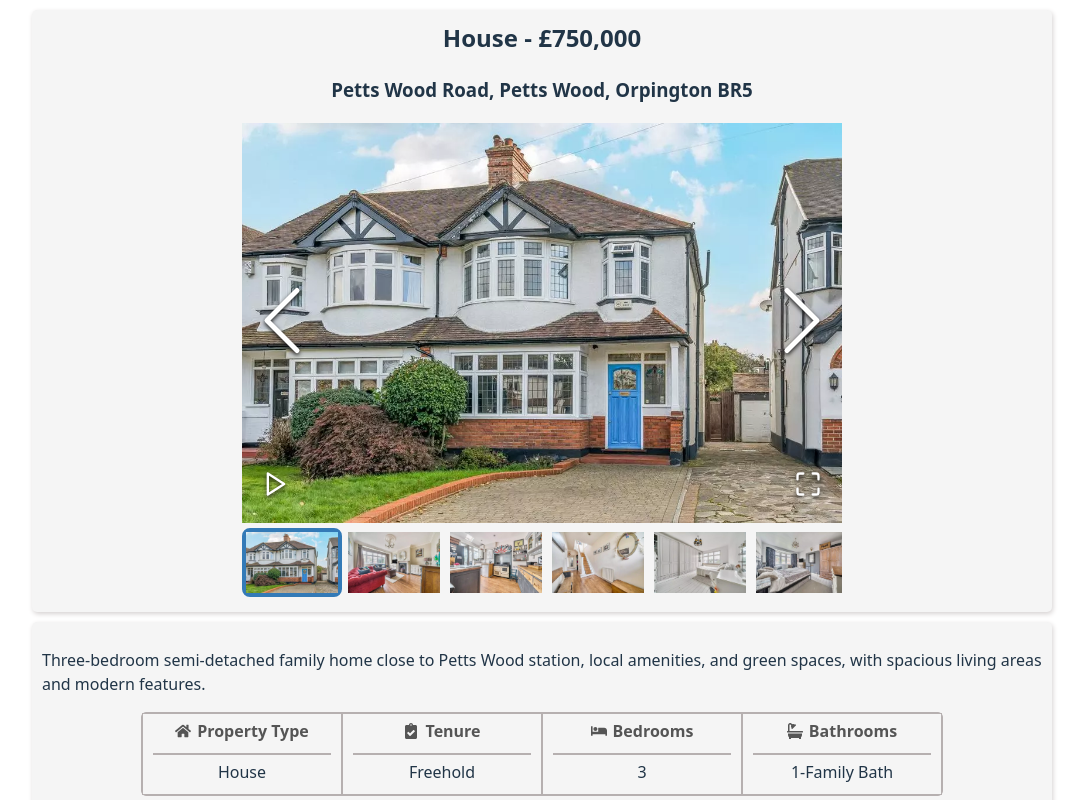
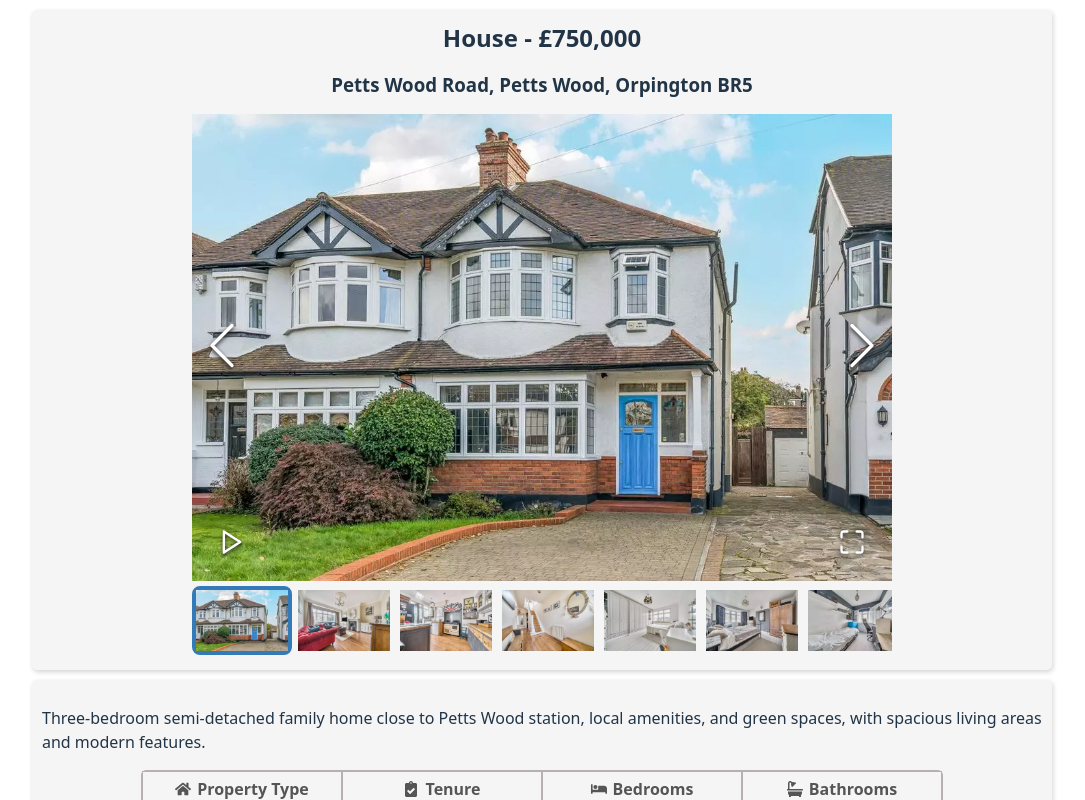
Before and after one commit to shashini13/React-CW, a React (Vite) app: page /properties/prop1.html in a window 1280 px wide. Shown: the top 800 px of the page, without its empty margins (98-1183 px from the left). Built offline with nearby package versions, Linux system fonts and the light colour scheme.

Commit message:
Reduced image gallery arrow size

```diff
--- a/src/App.css
+++ b/src/App.css
@@ -141,10 +141,6 @@
 }
 
 /*PropertyDetails*/
-.property-details-div {
-
-}
-
 .property-details-header-gallery, .property-details-small-content, .property-details-tablist {
   background-color: whitesmoke;
   width: 1000px;
@@ -156,7 +152,11 @@
 
 .image-gallery {
   margin: 0 auto;
-  width: 600px
+  width: 700px
+}
+
+.image-gallery-svg {
+  width: 40px !important;
 }
 
 .property-details-div > p:first-of-type  {
@@ -167,6 +167,7 @@
 .property-details-div h2, h3 {
   text-align: center;
   margin-top: 0;
+  margin-bottom: 15px;
 }
 
 .property-details-summary {
```
